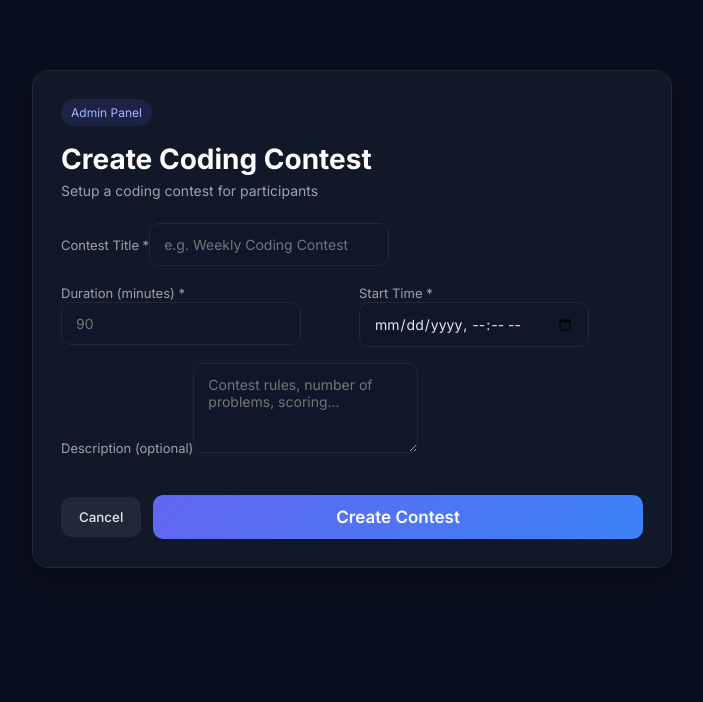
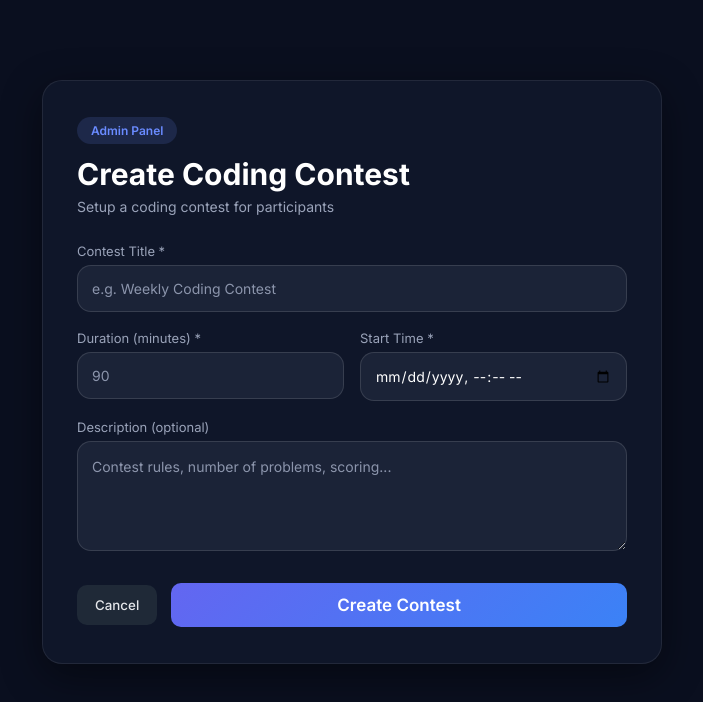
Before and after one commit to VinayWeb-create/placement-prep, a React (Create React App) app in the folder frontend/: page /admin/create-contest in a window 1280 px wide. Shown: the top 702 px of the page, without its empty margins (418-1121 px from the left). Built offline with nearby package versions, Linux system fonts and the light colour scheme.

Commit message:
Update global.css

```diff
--- a/frontend/src/global.css
+++ b/frontend/src/global.css
@@ -1981,3 +1981,147 @@ textarea:focus {
     align-items: stretch;
   }
 }
+
+
+/* ==============================
+   CREATE CONTEST (ADMIN PAGE)
+   ============================== */
+
+.create-contest-container {
+  display: flex;
+  justify-content: center;
+  align-items: flex-start;
+  padding: 40px 20px;
+}
+
+.create-contest-card {
+  width: 100%;
+  max-width: 620px;
+  background: #0f1629;
+  border-radius: 20px;
+  padding: 36px 34px;
+  border: 1px solid rgba(255,255,255,0.08);
+  box-shadow: 0 12px 40px rgba(0,0,0,0.45);
+  animation: fadeUp 0.4s ease;
+}
+
+/* Admin Pill */
+.info-pill {
+  display: inline-block;
+  padding: 6px 14px;
+  font-size: 12px;
+  border-radius: 999px;
+  background: rgba(106,139,255,0.15);
+  color: #6a8bff;
+  margin-bottom: 12px;
+  font-weight: 600;
+}
+
+/* Titles */
+.create-contest-title {
+  font-size: 30px;
+  font-weight: 700;
+  margin-bottom: 6px;
+  color: #fff;
+}
+
+.create-contest-subtitle {
+  font-size: 14px;
+  color: #9aa3b9;
+  margin-bottom: 28px;
+}
+
+/* Form Layout */
+.create-form {
+  display: flex;
+  flex-direction: column;
+  gap: 18px;
+}
+
+.create-form label {
+  display: block;
+  font-size: 13px;
+  color: #9aa3b9;
+  margin-bottom: 6px;
+}
+
+/* Inputs */
+.create-form input,
+.create-form textarea {
+  width: 100%;
+  padding: 14px 14px;
+  border-radius: 14px;
+  background: #1b2337;
+  border: 1px solid rgba(255,255,255,0.12);
+  color: #fff;
+  font-size: 14px;
+}
+
+.create-form input::placeholder,
+.create-form textarea::placeholder {
+  color: #8c95ac;
+}
+
+.create-form input:focus,
+.create-form textarea:focus {
+  border-color: #6a8bff;
+  outline: none;
+}
+
+/* Textarea */
+.create-form textarea {
+  min-height: 110px;
+  resize: vertical;
+  line-height: 1.5;
+}
+
+/* Two Column Row */
+.form-grid {
+  display: grid;
+  grid-template-columns: 1fr 1fr;
+  gap: 16px;
+}
+
+/* Actions */
+.create-actions {
+  display: flex;
+  justify-content: flex-end;
+  gap: 14px;
+  margin-top: 10px;
+}
+
+/* Buttons already exist globally:
+   .btn-grad
+   .btn-dark
+*/
+
+/* Mobile Responsive */
+@media (max-width: 600px) {
+  .create-contest-card {
+    padding: 28px 22px;
+  }
+
+  .form-grid {
+    grid-template-columns: 1fr;
+  }
+
+  .create-actions {
+    flex-direction: column-reverse;
+  }
+
+  .create-actions button {
+    width: 100%;
+  }
+}
+
+/* Subtle animation */
+@keyframes fadeUp {
+  from {
+    opacity: 0;
+    transform: translateY(12px);
+  }
+  to {
+    opacity: 1;
+    transform: translateY(0);
+  }
+}
```
